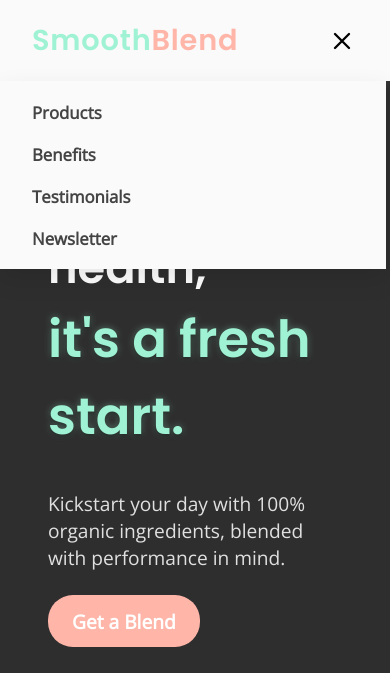
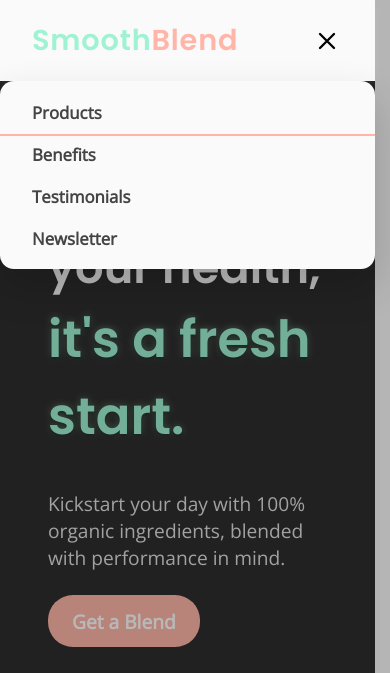
Before and after one commit to poohbiz/SmoothBlend, a plain HTML site: page index.html in a window 390 px wide. Both pictures are taken after a click on the button "Menu". Shown: the top 673 px of the page. Drawn offline with nearby package versions, Linux system fonts and the light colour scheme.

Commit message:
Polished SmoothBlend, Pausing before new project

```diff
--- a/index.html
+++ b/index.html
@@ -271,35 +271,6 @@
         </div>
       </div>
     </footer>
-
-    <script>
-      (function () {
-        const header = document.querySelector("header");
-        const btn = document.querySelector(".nav-toggle");
-        const list = document.getElementById("primary-nav");
-
-        if (!btn || !list || !header) return;
-
-        btn.addEventListener("click", () => {
-          const open = header.getAttribute("data-nav-open") === "true";
-          header.setAttribute("data-nav-open", String(!open));
-          btn.setAttribute("aria-expanded", String(!open));
-        });
-
-        list.addEventListener("click", (e) => {
-          const target = e.target.closest("a");
-          if (!target) return;
-          header.setAttribute("data-nav-open", "false");
-          btn.setAttribute("aria-expanded", "false");
-        });
-
-        document.addEventListener("keydown", (e) => {
-          if (e.key === "Escape") {
-            header.setAttribute("data-nav-open", "false");
-            btn.setAttribute("aria-expanded", "false");
-          }
-        });
-      })();
-    </script>
+    <script defer src="script.js"></script>
   </body>
 </html>
--- a/script.js
+++ b/script.js
@@ -0,0 +1,109 @@
+//
+(function () {
+  const header = document.querySelector("header");
+  const btn = document.querySelector(".nav-toggle");
+  const list = document.getElementById("primary-nav");
+
+  if (!btn || !list || !header) return;
+
+  btn.addEventListener("click", () => {
+    const open = header.getAttribute("data-nav-open") === "true";
+    header.setAttribute("data-nav-open", String(!open));
+    btn.setAttribute("aria-expanded", String(!open));
+    document.body.classList.toggle("nav-locked", !open);
+  });
+
+  list.addEventListener("click", (e) => {
+    const target = e.target.closest("a");
+    if (!target) return;
+    header.setAttribute("data-nav-open", "false");
+    btn.setAttribute("aria-expanded", "false");
+    document.body.classList.remove("nav-locked");
+
+    navLinks.forEach((a) => a.removeAttribute("aria-current"));
+    target.setAttribute("aria-current", "page");
+  });
+
+  document.addEventListener("keydown", (e) => {
+    if (e.key === "Escape") {
+      header.setAttribute("data-nav-open", "false");
+      btn.setAttribute("aria-expanded", "false");
+      document.body.classList.remove("nav-locked");
+    }
+  });
+})();
+
+//   Function to set Header Height Variable
+function setHeaderHeightVar() {
+  const h = document.querySelector("header")?.offsetHeight || 72;
+  document.documentElement.style.setProperty("--header-h", h + "px");
+}
+setHeaderHeightVar();
+addEventListener("resize", setHeaderHeightVar);
+
+//   Tracking for Current Section (Active Nav Link Highlight)
+const navLinks = Array.from(
+  document.querySelectorAll('.nav-links a[href^="#"]')
+);
+const sections = navLinks
+  .map((a) => document.querySelector(a.getAttribute("href")))
+  .filter(Boolean);
+const ratios = new Map(sections.map((s) => [s, 0]));
+const thresholds = Array.from({ length: 21 }, (_, i) => i / 20);
+
+const io = new IntersectionObserver(
+  (entries) => {
+    // Update visibility map for every section that changed
+    entries.forEach((en) => {
+      const ratio = en.isIntersecting ? en.intersectionRatio : 0;
+      ratios.set(en.target, ratio);
+    });
+
+    // Pick the section with the highest current ratio
+    let best = null,
+      bestRatio = 0;
+    ratios.forEach((r, sec) => {
+      if (r > bestRatio) {
+        bestRatio = r;
+        best = sec;
+      }
+    });
+
+    // Flip aria-current on the matching nav link
+    if (best) {
+      const id = "#" + best.id;
+      navLinks.forEach((a) => a.removeAttribute("aria-current"));
+      const current = navLinks.find((a) => a.getAttribute("href") === id);
+      if (current) current.setAttribute("aria-current", "page");
+    }
+  },
+  {
+    // Account for sticky header at the top so a section "counts"
+    // a bit below the very top edge
+    rootMargin: `-${
+      document.querySelector("header")?.offsetHeight || 72
+    }px 0px -55% 0px`,
+    threshold: thresholds,
+  }
+);
+
+sections.forEach((s) => io.observe(s));
+
+const initialHash =
+  location.hash && document.querySelector(location.hash) ? location.hash : null;
+if (initialHash) {
+  navLinks.forEach((a) => a.removeAttribute("aria-current"));
+  const match = navLinks.find((a) => a.getAttribute("href") === initialHash);
+  if (match) match.setAttribute("aria-current", "page");
+} else if (sections[0]) {
+  // No hash: mark the top-most section
+  const top = sections
+    .slice()
+    .sort(
+      (a, b) => a.getBoundingClientRect().top - b.getBoundingClientRect().top
+    )[0];
+  const id = "#" + top.id;
+  navLinks.forEach((a) => a.removeAttribute("aria-current"));
+  const link = navLinks.find((a) => a.getAttribute("href") === id);
+  if (link) link.setAttribute("aria-current", "page");
+}
--- a/styles.css
+++ b/styles.css
@@ -2,6 +2,16 @@
 *::before,
 *::after {
   box-sizing: border-box;
+}
+
+@media (prefers-reduced-motion: no-preference) {
+  html {
+    scroll-behavior: smooth;
+  }
+}
+
+section[id] {
+  scroll-margin-top: calc(var(--header-h) + 8px);
 }
 
 :root {
@@ -51,6 +61,31 @@ header {
   z-index: 1000;
 }
 
+body::before {
+  content: "";
+  position: fixed;
+  inset: 0;
+  background: rgba(0, 0, 0, 0.28);
+  opacity: 0;
+  pointer-events: none;
+  transition: opacity 160ms ease;
+  z-index: 900;
+}
+
+body.nav-locked::before {
+  opacity: 1;
+  pointer-events: auto;
+}
+
+html.nav-locked,
+body.nav-locked {
+  overflow: hidden;
+}
+
+html {
+  scrollbar-gutter: stable;
+}
+
 .logo {
   font-family: "Poppins", sans-serif;
   font-size: 1.8rem;
@@ -75,7 +110,6 @@ header nav {
   align-items: center;
   padding: 1.2rem 2rem;
   box-shadow: 0 4px 12px rgba(255, 255, 255, 0.08);
-
 }
 
 .nav-links {
@@ -90,6 +124,7 @@ header nav {
 }
 
 .nav-links a {
+  position: relative;
   text-decoration: none;
   font-weight: 600;
   font-size: 1.05rem;
@@ -97,8 +132,32 @@ header nav {
   color: #444;
 }
 
-.nav-links a:hover {
+.nav-links a::after {
+  --uline-thickness: 2px;
+  --uline-color: var(--coral);
+
+  content: "";
+  position: absolute;
+  left: 0;
+  right: 0;
+  bottom: -3px;
+  height: var(--uline-thickness);
+  background: var(--uline-color);
+
+  transform: scaleX(0);
+  transform-origin: 50% 50%;
+  transition: transform 200ms ease;
+}
+
+.nav-links a:hover,
+.nav-links a:focus-visible {
   color: var(--coral);
+}
+
+.nav-links a:hover::after,
+.nav-links a:focus-visible::after,
+.nav-links a[aria-current="page"]::after {
+  transform: scaleX(1);
 }
 
 .nav-toggle {
@@ -158,11 +217,13 @@ header[data-nav-open="true"] .icon-close {
     top: 100%;
     background: var(--cream);
     border-top: 0;
-    box-shadow: 0 10px 24px rgba(0, 0, 0, 0.1);
+    box-shadow: 0 18px 40px rgba(0, 0, 0, 0.16);
+    border-radius: 14px;
     display: grid;
     grid-template-columns: 1fr;
     align-content: start;
     gap: 0;
+    margin: 0 auto;
     padding: 0.6rem 0;
     visibility: hidden;
     opacity: 0;
```
